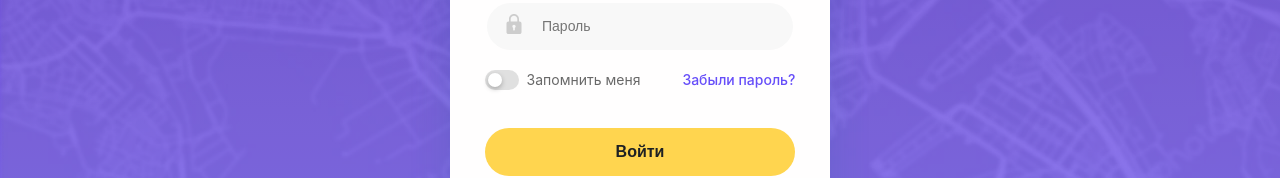
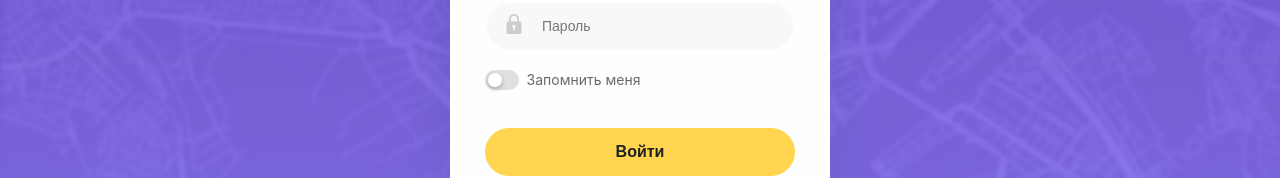
Before and after one commit to Grog-xd/SDAEM-BY, a React (Create React App) app: page /login in a window 1280 px wide. Shown: the part 364-542 px from the top of the page. Built offline with nearby package versions, Linux system fonts and the light colour scheme.

Commit message:
Deleted link in login

```diff
--- a/src/pages/login/Login.jsx
+++ b/src/pages/login/Login.jsx
@@ -72,7 +72,7 @@ const Login = () => {
                             </label>
                             <p>Запомнить меня</p>
                         </div>
-                        <Link to={'/404'}>Забыли пароль?</Link>
+                        {/* <Link to={'/404'}>Забыли пароль?</Link> */}
                     </div>
                     {
                         loginError
```
